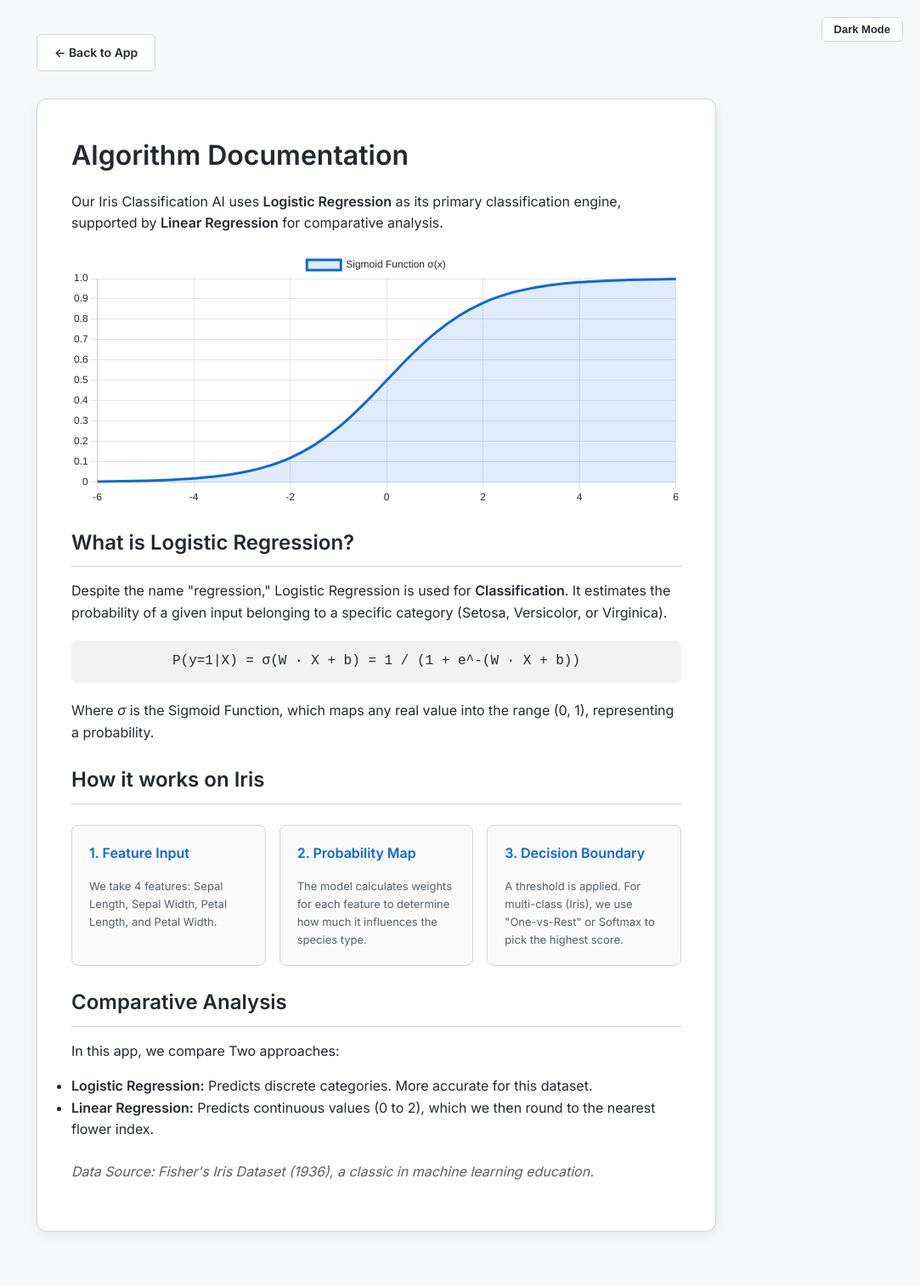
After one commit to Yashmane505/classification-of-flowers-on-iris-dataset, a Flask app: page /algorithm in a window 1280 px wide. The commit adds this page. Shown: the whole page at 85% size, without its empty margins (197-1280 px from the left). Run offline with Flask 3, Linux system fonts and the light colour scheme; parts of the project's set-up code (start-up, migrations or seed data) failed here and were passed over; some libraries are stand-ins or nearby versions.

Commit message:
new algorithm page added

```diff
--- a/app.py
+++ b/app.py
@@ -11,6 +11,10 @@ logistic_model = pickle.load(open("logistic_model.pkl", "rb"))
 @app.route('/')
 def home():
     return render_template("index.html")
+
+@app.route('/algorithm')
+def algorithm():
+    return render_template("algorithm.html")
 
 @app.route('/predict', methods=['POST'])
 def predict():
--- /dev/null
+++ b/templates/algorithm.html
@@ -0,0 +1,320 @@
+<!DOCTYPE html>
+<html lang="en">
+
+<head>
+    <meta charset="UTF-8">
+    <meta name="viewport" content="width=device-width, initial-scale=1.0">
+    <title>Algorithm - Iris Classification AI</title>
+
+    <link href="https://fonts.googleapis.com/css2?family=Inter:wght@400;600&display=swap" rel="stylesheet">
+    <script src="https://cdn.jsdelivr.net/npm/chart.js@3.7.1"></script>
+
+    <script>
+        // Prevent flash
+        if (localStorage.getItem("theme") === "dark") {
+            document.documentElement.classList.add("dark");
+        }
+    </script>
+
+    <style>
+        :root {
+            --bg-color: #f6f8fa;
+            --card-bg: #ffffff;
+            --border-color: #d0d7de;
+            --text-main: #24292f;
+            --text-muted: #57606a;
+            --accent-color: #0969da;
+            --primary-btn: #2da44e;
+        }
+
+        .dark {
+            --bg-color: #0d1117;
+            --card-bg: #161b22;
+            --border-color: #30363d;
+            --text-main: #c9d1d9;
+            --text-muted: #8b949e;
+            --accent-color: #58a6ff;
+            --primary-btn: #238636;
+        }
+
+        * {
+            box-sizing: border-box;
+            margin: 0;
+            padding: 0;
+        }
+
+        body {
+            font-family: 'Inter', -apple-system, BlinkMacSystemFont, sans-serif;
+            background: var(--bg-color);
+            color: var(--text-main);
+            line-height: 1.6;
+            transition: background 0.3s ease;
+            padding: 40px 20px;
+        }
+
+        .container {
+            max-width: 800px;
+            margin: 0 auto;
+        }
+
+        .card {
+            background: var(--card-bg);
+            border: 1px solid var(--border-color);
+            padding: 40px;
+            border-radius: 12px;
+            box-shadow: 0 4px 12px rgba(0, 0, 0, 0.08);
+            margin-bottom: 24px;
+        }
+
+        .header {
+            display: flex;
+            justify-content: space-between;
+            align-items: center;
+            margin-bottom: 32px;
+        }
+
+        h1, h2, h3 {
+            font-weight: 600;
+            margin-bottom: 16px;
+        }
+
+        h1 { font-size: 32px; }
+        h2 { font-size: 24px; margin-top: 24px; border-bottom: 1px solid var(--border-color); padding-bottom: 8px; }
+
+        p {
+            margin-bottom: 16px;
+            color: var(--text-main);
+        }
+
+        .math {
+            font-family: 'Courier New', Courier, monospace;
+            background: rgba(0, 0, 0, 0.05);
+            padding: 12px;
+            border-radius: 6px;
+            font-size: 16px;
+            overflow-x: auto;
+            text-align: center;
+            margin: 20px 0;
+        }
+        .dark .math { background: rgba(255, 255, 255, 0.05); }
+
+        .btn {
+            display: inline-block;
+            padding: 10px 20px;
+            border-radius: 6px;
+            text-decoration: none;
+            font-weight: 600;
+            font-size: 14px;
+            transition: 0.2s;
+            cursor: pointer;
+        }
+
+        .btn-outline {
+            border: 1px solid var(--border-color);
+            color: var(--text-main);
+            background: var(--card-bg);
+        }
+
+        .btn-outline:hover {
+            background: var(--bg-color);
+        }
+
+        .nav-links {
+            display: flex;
+            gap: 12px;
+        }
+
+        .toggle-btn {
+            position: absolute;
+            top: 20px;
+            right: 20px;
+            background: var(--card-bg);
+            border: 1px solid var(--border-color);
+            color: var(--text-main);
+            padding: 6px 14px;
+            border-radius: 6px;
+            cursor: pointer;
+            font-size: 13px;
+            font-weight: 600;
+        }
+
+        .infographic {
+            width: 100%;
+            height: 300px;
+            margin: 24px 0;
+            background: var(--bg-color);
+            border-radius: 8px;
+            display: flex;
+            justify-content: center;
+            align-items: center;
+            position: relative;
+            overflow: hidden;
+        }
+
+        .sigmoid-curve {
+            position: relative;
+            width: 90%;
+            height: 80%;
+        }
+
+        .algorithm-box {
+            display: flex;
+            flex-wrap: wrap;
+            gap: 16px;
+            margin-top: 24px;
+        }
+
+        .algo-step {
+            flex: 1;
+            min-width: 200px;
+            padding: 20px;
+            border: 1px solid var(--border-color);
+            border-radius: 8px;
+            background: rgba(0,0,0,0.02);
+        }
+        .dark .algo-step { background: rgba(255,255,255,0.02); }
+
+        .algo-step h3 { font-size: 16px; color: var(--accent-color); }
+        .algo-step p { font-size: 13px; color: var(--text-muted); margin: 0; }
+
+        .chart-container {
+            position: relative;
+            height: 300px;
+            width: 100%;
+            margin: 20px 0;
+        }
+    </style>
+</head>
+
+<body>
+
+    <button class="toggle-btn" onclick="toggleDark()" id="themeBtn"> Dark Mode</button>
+
+    <div class="container">
+        <div class="header">
+            <div class="nav-links">
+                <a href="/" class="btn btn-outline">← Back to App</a>
+            </div>
+        </div>
+
+        <div class="card">
+            <h1>Algorithm Documentation</h1>
+            <p>Our Iris Classification AI uses <strong>Logistic Regression</strong> as its primary classification engine, supported by <strong>Linear Regression</strong> for comparative analysis.</p>
+
+            <div class="chart-container">
+                <canvas id="sigmoidChart"></canvas>
+            </div>
+
+            <h2>What is Logistic Regression?</h2>
+            <p>Despite the name "regression," Logistic Regression is used for <strong>Classification</strong>. It estimates the probability of a given input belonging to a specific category (Setosa, Versicolor, or Virginica).</p>
+
+            <div class="math">
+                P(y=1|X) = σ(W · X + b) = 1 / (1 + e^-(W · X + b))
+            </div>
+            <p>Where <em>σ</em> is the Sigmoid Function, which maps any real value into the range (0, 1), representing a probability.</p>
+
+            <h2>How it works on Iris</h2>
+            <div class="algorithm-box">
+                <div class="algo-step">
+                    <h3>1. Feature Input</h3>
+                    <p>We take 4 features: Sepal Length, Sepal Width, Petal Length, and Petal Width.</p>
+                </div>
+                <div class="algo-step">
+                    <h3>2. Probability Map</h3>
+                    <p>The model calculates weights for each feature to determine how much it influences the species type.</p>
+                </div>
+                <div class="algo-step">
+                    <h3>3. Decision Boundary</h3>
+                    <p>A threshold is applied. For multi-class (Iris), we use "One-vs-Rest" or Softmax to pick the highest score.</p>
+                </div>
+            </div>
+
+            <h2>Comparative Analysis</h2>
+            <p>In this app, we compare Two approaches:</p>
+            <ul>
+                <li><strong>Logistic Regression:</strong> Predicts discrete categories. More accurate for this dataset.</li>
+                <li><strong>Linear Regression:</strong> Predicts continuous values (0 to 2), which we then round to the nearest flower index.</li>
+            </ul>
+
+            <p style="margin-top: 24px; font-style: italic; color: var(--text-muted);">
+                Data Source: Fisher's Iris Dataset (1936), a classic in machine learning education.
+            </p>
+        </div>
+    </div>
+
+    <script>
+        function toggleDark() {
+            document.documentElement.classList.toggle("dark");
+            const btn = document.getElementById("themeBtn");
+
+            if (document.documentElement.classList.contains("dark")) {
+                localStorage.setItem("theme", "dark");
+                btn.innerText = " Light Mode";
+                updateChart(true);
+            } else {
+                localStorage.setItem("theme", "light");
+                btn.innerText = " Dark Mode";
+                updateChart(false);
+            }
+        }
+
+        // Sigmoid Chart Logic
+        let myChart;
+        function updateChart(isDark) {
+            const ctx = document.getElementById('sigmoidChart').getContext('2d');
+            const data = [];
+            for (let x = -6; x <= 6; x += 0.5) {
+                data.push({x: x, y: 1 / (1 + Math.exp(-x))});
+            }
+
+            const color = isDark ? '#58a6ff' : '#0969da';
+            const gridColor = isDark ? 'rgba(255,255,255,0.1)' : 'rgba(0,0,0,0.1)';
+            const textColor = isDark ? '#c9d1d9' : '#24292f';
+
+            if (myChart) myChart.destroy();
+
+            myChart = new Chart(ctx, {
+                type: 'line',
+                data: {
+                    datasets: [{
+                        label: 'Sigmoid Function σ(x)',
+                        data: data,
+                        borderColor: color,
+                        backgroundColor: color + '20',
+                        fill: true,
+                        tension: 0.4,
+                        pointRadius: 0
+                    }]
+                },
+                options: {
+                    responsive: true,
+                    maintainAspectRatio: false,
+                    plugins: {
+                        legend: { labels: { color: textColor } }
+                    },
+                    scales: {
+                        x: {
+                            type: 'linear',
+                            grid: { color: gridColor },
+                            ticks: { color: textColor }
+                        },
+                        y: {
+                            grid: { color: gridColor },
+                            ticks: { color: textColor }
+                        }
+                    }
+                }
+            });
+        }
+
+        // Initial setup
+        const isDark = document.documentElement.classList.contains("dark");
+        if (isDark) {
+            document.getElementById("themeBtn").innerText = " Light Mode";
+        }
+        updateChart(isDark);
+    </script>
+
+</body>
+
+</html>
```
Also changed, not shown: templates/index.html (+31 -4 lines).
